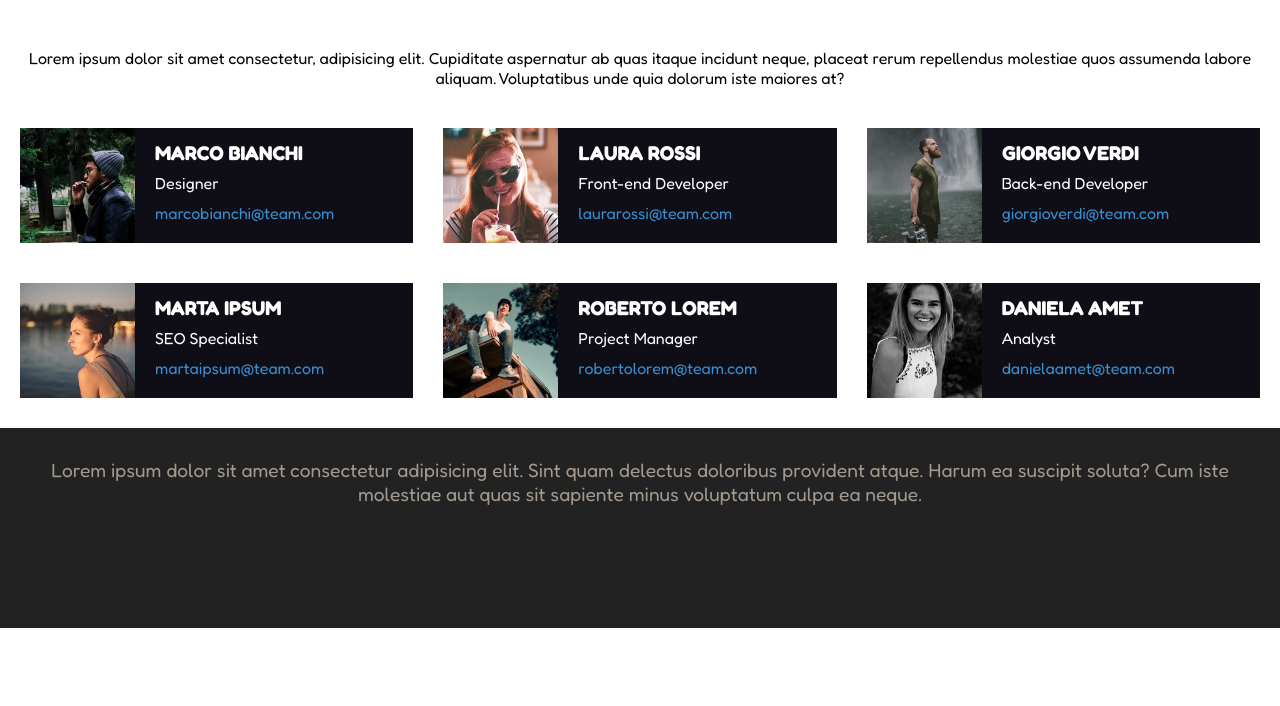
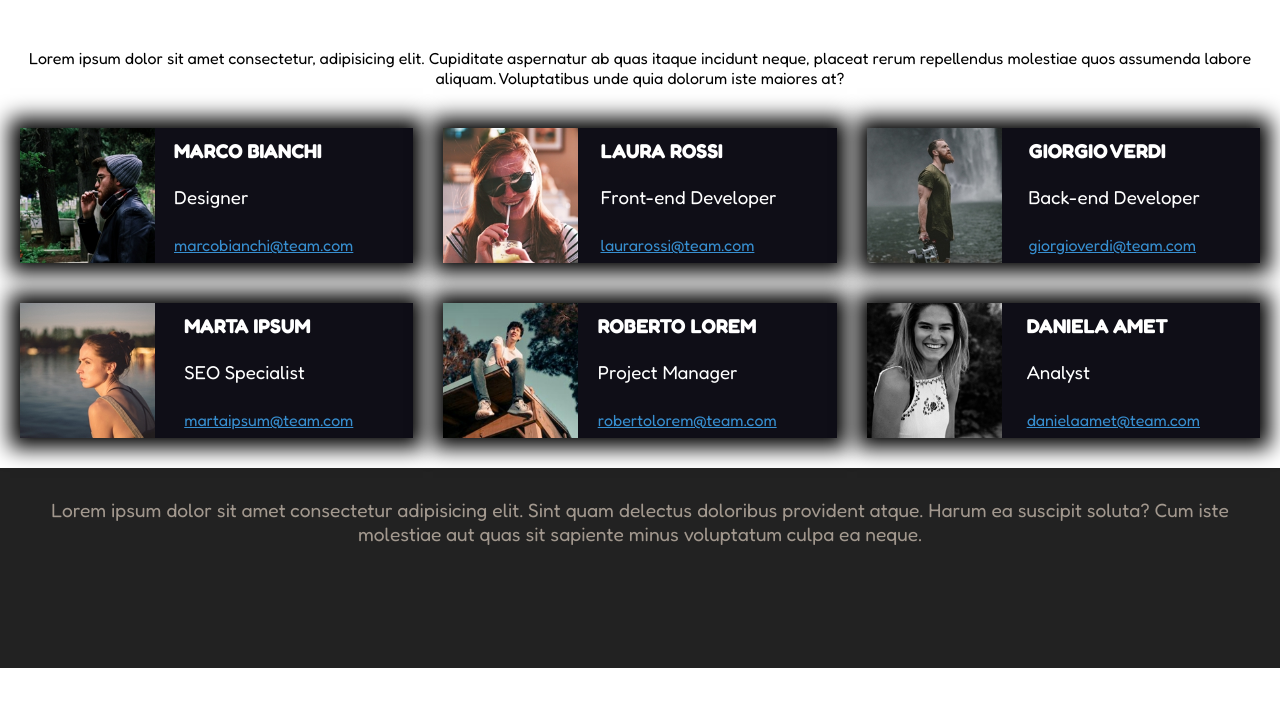
Before and after one commit to CarloVeronese/html-css-float-cards, a plain HTML site: page index.html in a window 1280 px wide. Shown: the part 80-786 px from the top of the page. Drawn offline with Linux system fonts and the light colour scheme.

Commit message:
Fixed - Edited div in cards to h2/h3 and position of team details

```diff
--- a/css/style.css
+++ b/css/style.css
@@ -37,9 +37,10 @@ body{
     width: calc((100% - 60px) / 3);
     margin-right: 30px;
     margin-bottom: 40px;
+    box-shadow: 0px 0px 20px 10px black;
 }
 
-.cell:nth-child(3n+3){
+.cell:nth-child(3n){
     margin-right: 0;
 }
 
@@ -58,15 +59,22 @@ body{
     clear: both;
 }
 
-.team-details > div{
+.team-details{
+    float: right;
+    padding-right: 60px;
+}
+
+.team-details > *{
     line-height: 20px;
-    height: 20px;
-    padding: 15px 0;
+    padding: 13px 0;
+}
+
+.team-details > *:last-child{
+   padding-bottom: 0px;
 }
 
 .profile{
     float: left;
-    padding-right: 20px;
 }
 
 .name{
@@ -75,7 +83,13 @@ body{
 }
 
 .email{
+    display: inline-block;
+    padding-top: 15px;
     color: #378FD0;
+}
+
+.role{
+    font-weight: normal;
 }
 
 footer{
--- a/index.html
+++ b/index.html
@@ -11,62 +11,62 @@
 </head>
 <body>
     <header>
-        <div class="title">Meet Our Team</div>
+        <div class="title container">Meet Our Team</div>
     </header>
-    <main class="container">
-        <section>
+    <main>
+        <section class="container">
             <p class="main-paragraph">
                 Lorem ipsum dolor sit amet consectetur, adipisicing elit. Cupiditate aspernatur ab quas itaque incidunt neque, placeat rerum repellendus molestiae quos assumenda labore aliquam. Voluptatibus unde quia dolorum iste maiores at?
             </p>
         </section>
         <section>
-            <div class="clearfix">
-                <div class="cell">
+            <div class="container clearfix">
+                <div class="cell clearfix">
                     <img class="profile" src="./img/male1.png" alt="">
                     <div class="team-details">
-                        <div class="name">MARCO BIANCHI</div>
-                        <div class="role">Designer</div>
-                        <div class="email">marcobianchi@team.com</div>
+                        <h2 class="name">MARCO BIANCHI</h2>
+                        <h3 class="role">Designer</h3>
+                        <a href="mailto:marcobianchi@team.com" class="email">marcobianchi@team.com</a>
                     </div>
                 </div>
-                <div class="cell">
+                <div class="cell clearfix">
                     <img class="profile" src="./img/female1.png" alt="">
                     <div class="team-details">
-                        <div class="name">LAURA ROSSI</div>
-                        <div class="role">Front-end Developer</div>
-                        <div class="email">laurarossi@team.com</div>
+                        <h2 class="name">LAURA ROSSI</h2>
+                        <h3 class="role">Front-end Developer</h3>
+                        <a href="mailto:laurarossi@team.com" class="email">laurarossi@team.com</a>
                     </div>
                 </div>
-                <div class="cell">
+                <div class="cell clearfix">
                     <img class="profile" src="./img/male2.png" alt="">
                     <div class="team-details">
-                        <div class="name">GIORGIO VERDI</div>
-                        <div class="role">Back-end Developer</div>
-                        <div class="email">giorgioverdi@team.com</div>
+                        <h2 class="name">GIORGIO VERDI</h2>
+                        <h3 class="role">Back-end Developer</h3>
+                        <a href="mailto:giorgioverdi@team.com" class="email">giorgioverdi@team.com</a>
                     </div>
                 </div>
-                <div class="cell">
+                <div class="cell clearfix">
                     <img class="profile" src="./img/female2.png" alt="">
                     <div class="team-details">
-                        <div class="name">MARTA IPSUM</div>
-                        <div class="role">SEO Specialist</div>
-                        <div class="email">martaipsum@team.com</div>
+                        <h2 class="name">MARTA IPSUM</h2>
+                        <h3 class="role">SEO Specialist</h3>
+                        <a href="mailto:martaipsum@team.com" class="email">martaipsum@team.com</a>
                     </div>
                 </div>
-                <div class="cell">
+                <div class="cell clearfix">
                     <img class="profile" src="./img/male3.png" alt="">
                     <div class="team-details">
-                        <div class="name">ROBERTO LOREM</div>
-                        <div class="role">Project Manager</div>
-                        <div class="email">robertolorem@team.com</div>
+                        <h2 class="name">ROBERTO LOREM</h2>
+                        <h3 class="role">Project Manager</h3>
+                        <a href="mailto:robertolorem@team.com" class="email">robertolorem@team.com</a>
                     </div>
                 </div>
-                <div class="cell">
+                <div class="cell clearfix">
                     <img class="profile" src="./img/female3.png" alt="">
                     <div class="team-details">
-                        <div class="name">DANIELA AMET</div>
-                        <div class="role">Analyst</div>
-                        <div class="email">danielaamet@team.com</div>
+                        <h2 class="name">DANIELA AMET</h2>
+                        <h3 class="role">Analyst</h3>
+                        <a href="mailto:danielaamet@team.com" class="email">danielaamet@team.com</a>
                     </div>
                 </div>
             </div>
```
